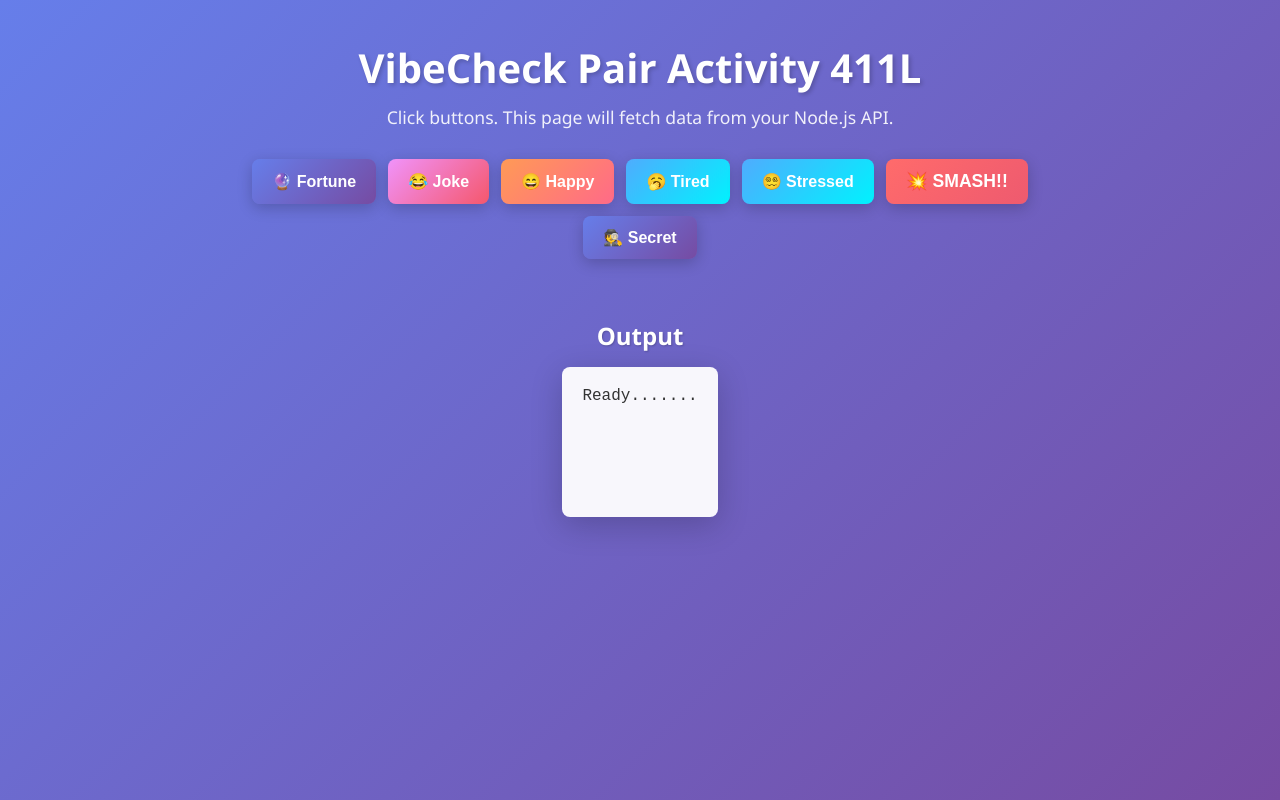
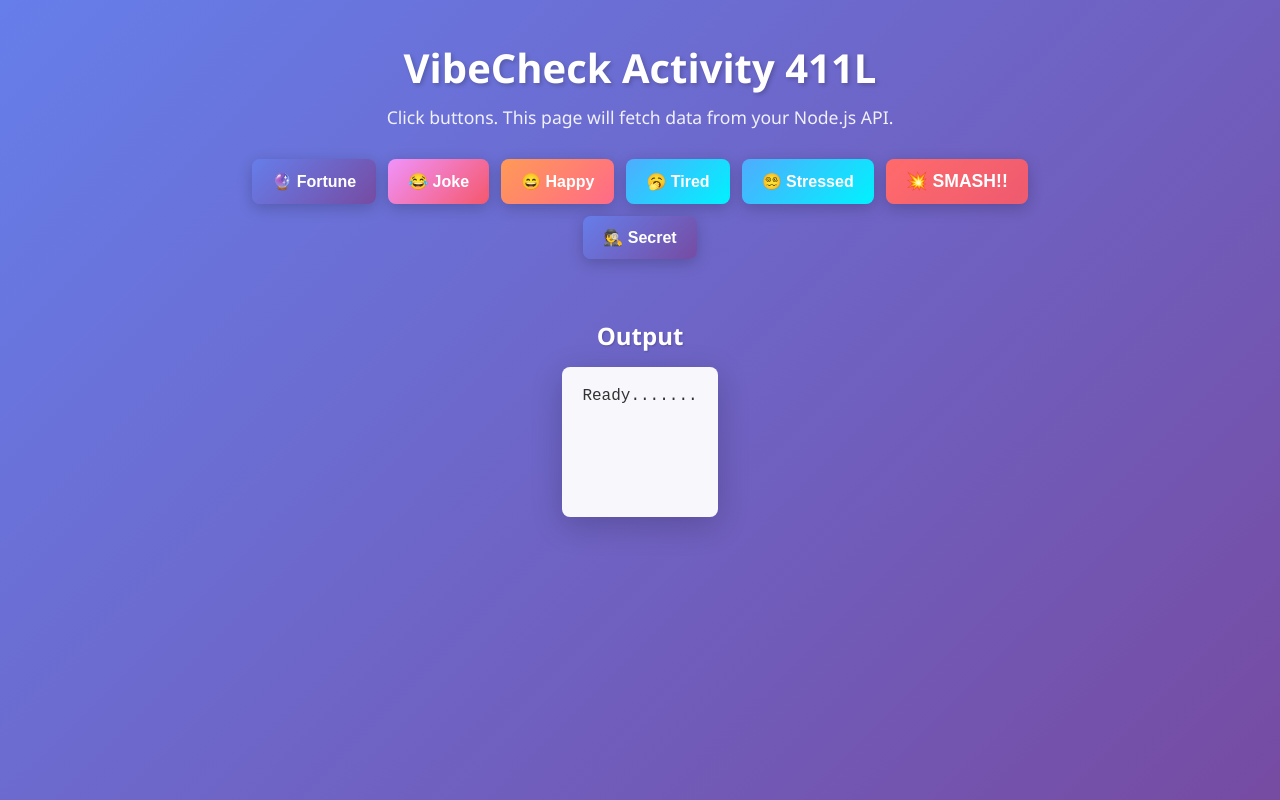
Before and after one commit to happyvirus-kai/VibeCheck-Kyla_Yvette, a plain HTML site: page frontend/index.html in a window 1280 px wide. Drawn offline with Linux system fonts and the light colour scheme.

Commit message:
edit index.html file

```diff
--- a/frontend/index.html
+++ b/frontend/index.html
@@ -148,7 +148,7 @@
   </style>
 </head>
 <body>
-  <h1>VibeCheck Pair Activity 411L</h1>
+  <h1>VibeCheck Activity 411L</h1>
   <p>Click buttons. This page will fetch data from your Node.js API.</p>
 
   <div class="button-container">
```
